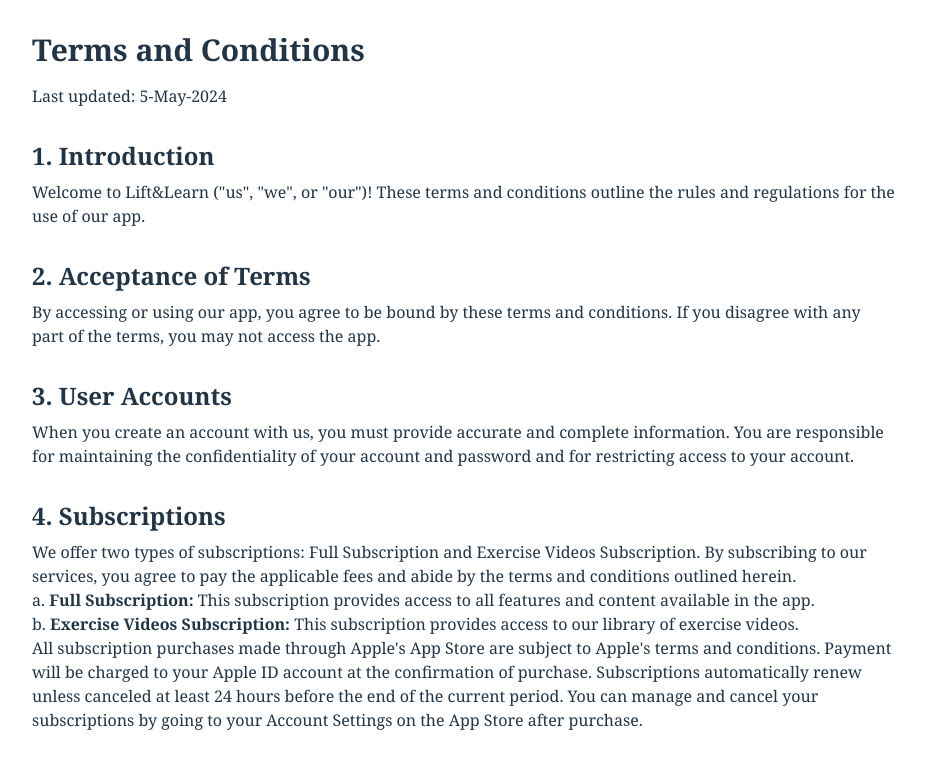
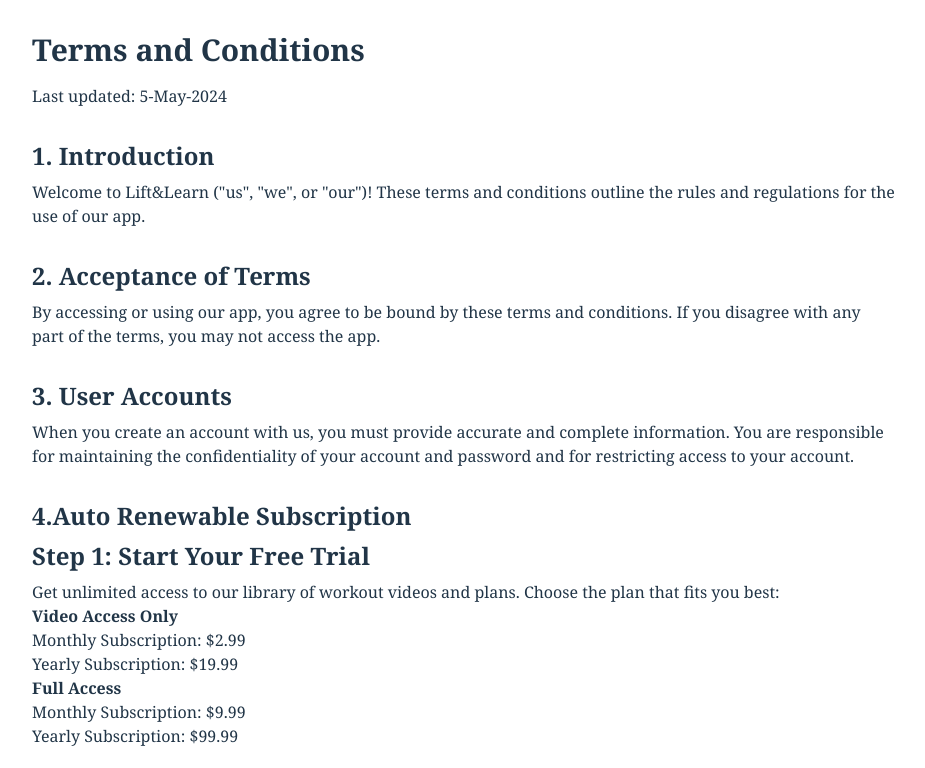
Before and after one commit to ibad97f/liftlearnlanding, a React (Vite) app: page /terms in a window 1280 px wide. Shown: the top 768 px of the page, without its empty margins (176-1101 px from the left). Built offline with nearby package versions, Linux system fonts and the light colour scheme.

Commit message:
subscription text updatedd

```diff
--- a/src/pages/Terms.jsx
+++ b/src/pages/Terms.jsx
@@ -34,28 +34,50 @@
         </p>
       </section>
       <section className="my-8">
-        <h2 className="text-2xl font-semibold mb-2">4. Subscriptions</h2>
+      <h2 className="text-2xl font-semibold mb-2">4.Auto Renewable Subscription</h2>
+
+        <h4 className="text-2xl font-semibold mb-2">
+          Step 1: Start Your Free Trial
+        </h4>
         <p>
-          We offer two types of subscriptions: Full Subscription and Exercise
-          Videos Subscription. By subscribing to our services, you agree to pay
-          the applicable fees and abide by the terms and conditions outlined
-          herein.
+          Get unlimited access to our library of workout videos and plans.
+          Choose the plan that fits you best:
         </p>
+        <ul>
+          <li>
+            <strong>Video Access Only</strong>
+          </li>
+          <ul>
+            <li>Monthly Subscription: $2.99</li>
+            <li>Yearly Subscription: $19.99</li>
+          </ul>
+          <li>
+            <strong>Full Access</strong>
+          </li>
+          <ul>
+            <li>Monthly Subscription: $9.99</li>
+            <li>Yearly Subscription: $99.99</li>
+          </ul>
+        </ul>
+      </section>
+
+      <section className="my-8">
+        <h2 className="text-2xl font-semibold mb-2">Step 2: Cancel Anytime</h2>
         <p>
-          a. <strong>Full Subscription:</strong> This subscription provides
-          access to all features and content available in the app.
+          No commitment required. You can cancel your subscription at any time
+          with just a few clicks.
         </p>
+      </section>
+
+      <section className="my-8">
+        <h2 className="text-2xl font-semibold mb-2">
+          Step 3: 3-Day Free Trial
+        </h2>
         <p>
-          b. <strong>Exercise Videos Subscription:</strong> This subscription
-          provides access to our library of exercise videos.
-        </p>
-        <p>
-          All subscription purchases made through Apple's App Store are subject
-          to Apple's terms and conditions. Payment will be charged to your Apple
-          ID account at the confirmation of purchase. Subscriptions
-          automatically renew unless canceled at least 24 hours before the end
-          of the current period. You can manage and cancel your subscriptions by
-          going to your Account Settings on the App Store after purchase.
+          Enjoy a full 3-day trial period to explore all the features of our
+          app. After the trial period ends, you will be automatically enrolled
+          in your chosen subscription plan. Don't worry, you can still cancel
+          anytime during the trial period.
         </p>
       </section>
       <section className="my-8">
@@ -102,7 +124,7 @@
         </p>
       </section>
       <section className="my-8">
-        <h2 className="text-2xl font-semibold mb-2">8. Contact Us</h2>
+        <h2 className="text-2xl font-semibold mb-2">9. Contact Us</h2>
         <p>
           If you have any questions or concerns about these terms and
           conditions, you may contact us at:
```
